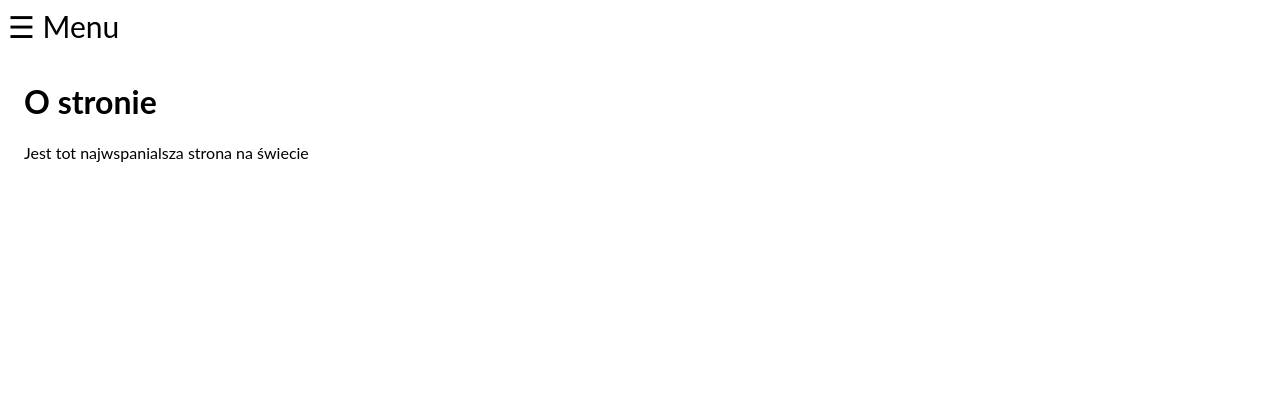
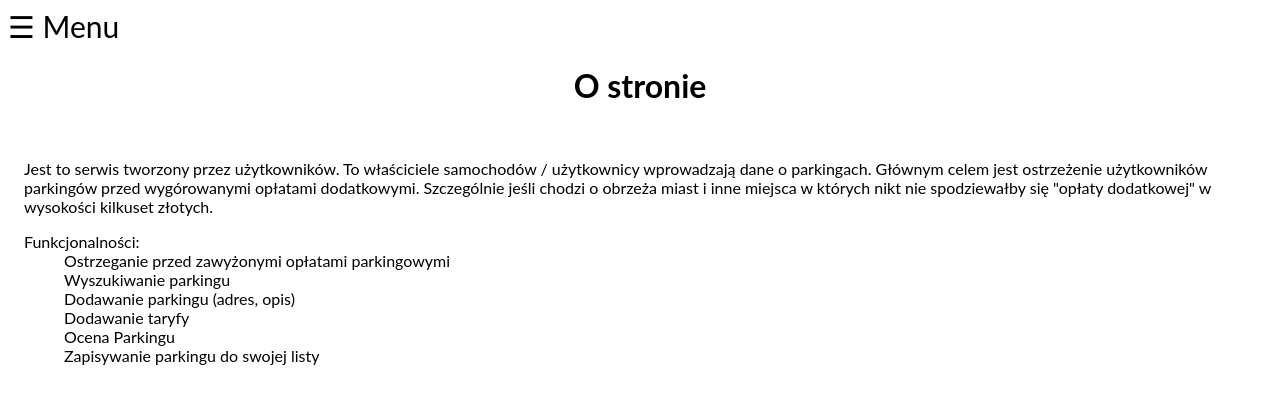
Before and after one commit to rjedel/check-car-park, a Django app: template car_park/templates/car_park/about.html in a window 1280 px wide. Shown: the top 404 px of the page. Run offline with Django 3.2, Linux system fonts and the light colour scheme; the template is opened without the code that fills it, so the values that code supplies are empty.

Commit message:
about n contact

```diff
--- a/car_park/templates/car_park/about.html
+++ b/car_park/templates/car_park/about.html
@@ -1,6 +1,21 @@
 {% extends "car_park/base.html" %}
 {% block title %}O stronie{% endblock %}
+{% block heading %}
+    <h1>O&nbsp;stronie</h1>
+{% endblock heading %}
 {% block content %}
-    <h1>O stronie</h1>
-        <p>Jest tot najwspanialsza strona na świecie</p>
+    <p>Jest to serwis tworzony przez użytkowników. To właściciele samochodów / użytkownicy wprowadzają dane o
+        parkingach. Głównym celem jest ostrzeżenie użytkowników parkingów przed wygórowanymi opłatami dodatkowymi.
+        Szczególnie jeśli chodzi o obrzeża miast i inne miejsca w których nikt nie spodziewałby się "opłaty
+        dodatkowej" w wysokości kilkuset złotych.</p>
+
+    <dl>
+        <dt>Funkcjonalności:</dt>
+        <dd>Ostrzeganie przed zawyżonymi opłatami parkingowymi</dd>
+        <dd>Wyszukiwanie parkingu</dd>
+        <dd>Dodawanie parkingu (adres, opis)</dd>
+        <dd>Dodawanie taryfy</dd>
+        <dd>Ocena Parkingu</dd>
+        <dd>Zapisywanie parkingu do swojej listy</dd>
+    </dl>
 {% endblock content %}
--- a/car_park/templates/car_park/contact.html
+++ b/car_park/templates/car_park/contact.html
@@ -1,6 +1,8 @@
 {% extends "car_park/base.html" %}
 {% block title %}Dane kontaktowe{% endblock %}
+{% block heading %}
+    <h1>Dane&nbsp;kontaktowe</h1>
+{% endblock heading %}
 {% block content %}
-    <h1>Dane kontaktowe</h1>
-        <p>xxx@xxx.de</p>
+    <p>rj@checkcarpark.pl</p>
 {% endblock content %}
```
